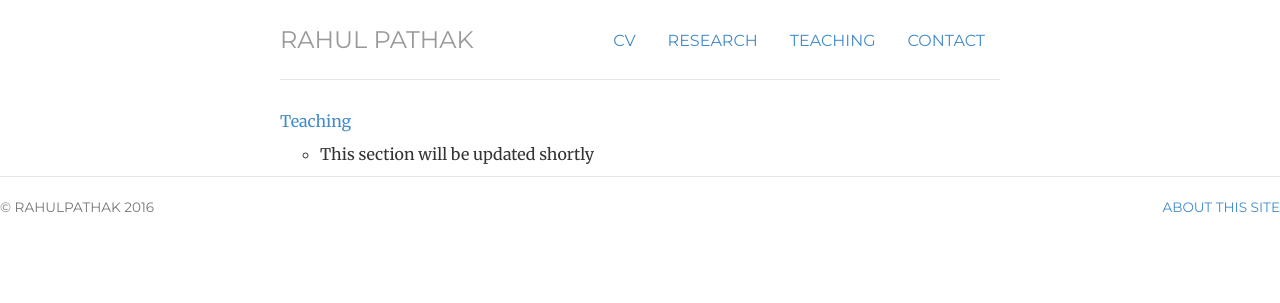
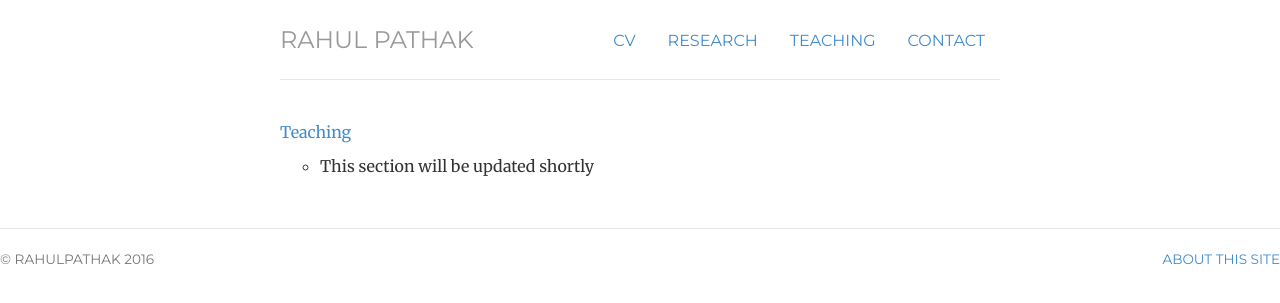
Before and after one commit to pathak-rahul/pathak-rahul.github.io, a Jekyll site: the page built from teaching/index.html, in a window 1280 px wide. Shown: the top 303 px of the page. Built offline with Jekyll 4.4.1, drawn with Linux system fonts in a browser that asks for light colours.

Commit message:
Update index.html

```diff
--- a/teaching/index.html
+++ b/teaching/index.html
@@ -2,7 +2,7 @@
 layout: default
 title: teaching
 ---
-<div class="research">
+<div class="row marketing">
 
 <p class="text-primary">Teaching</p>
 
```
